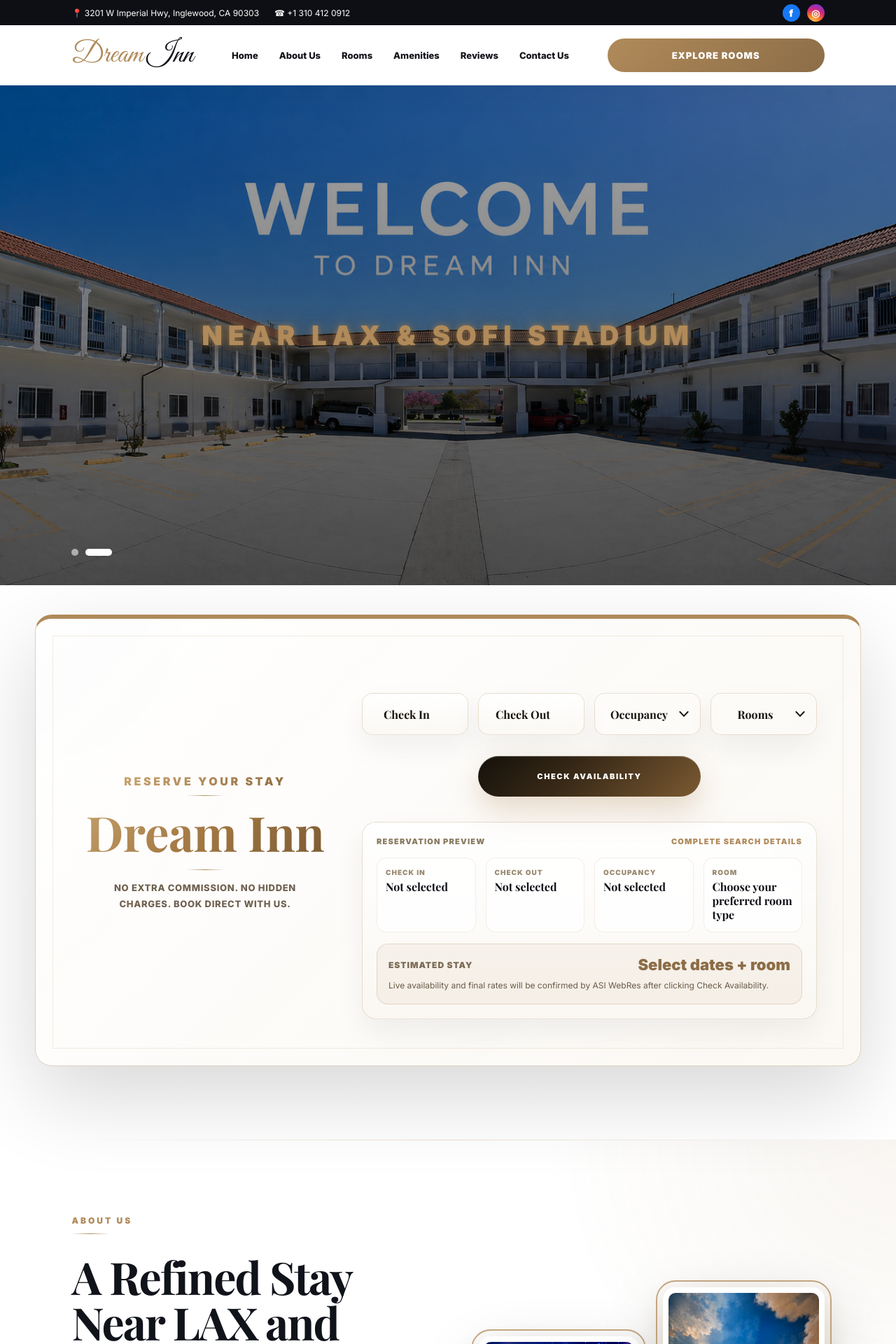
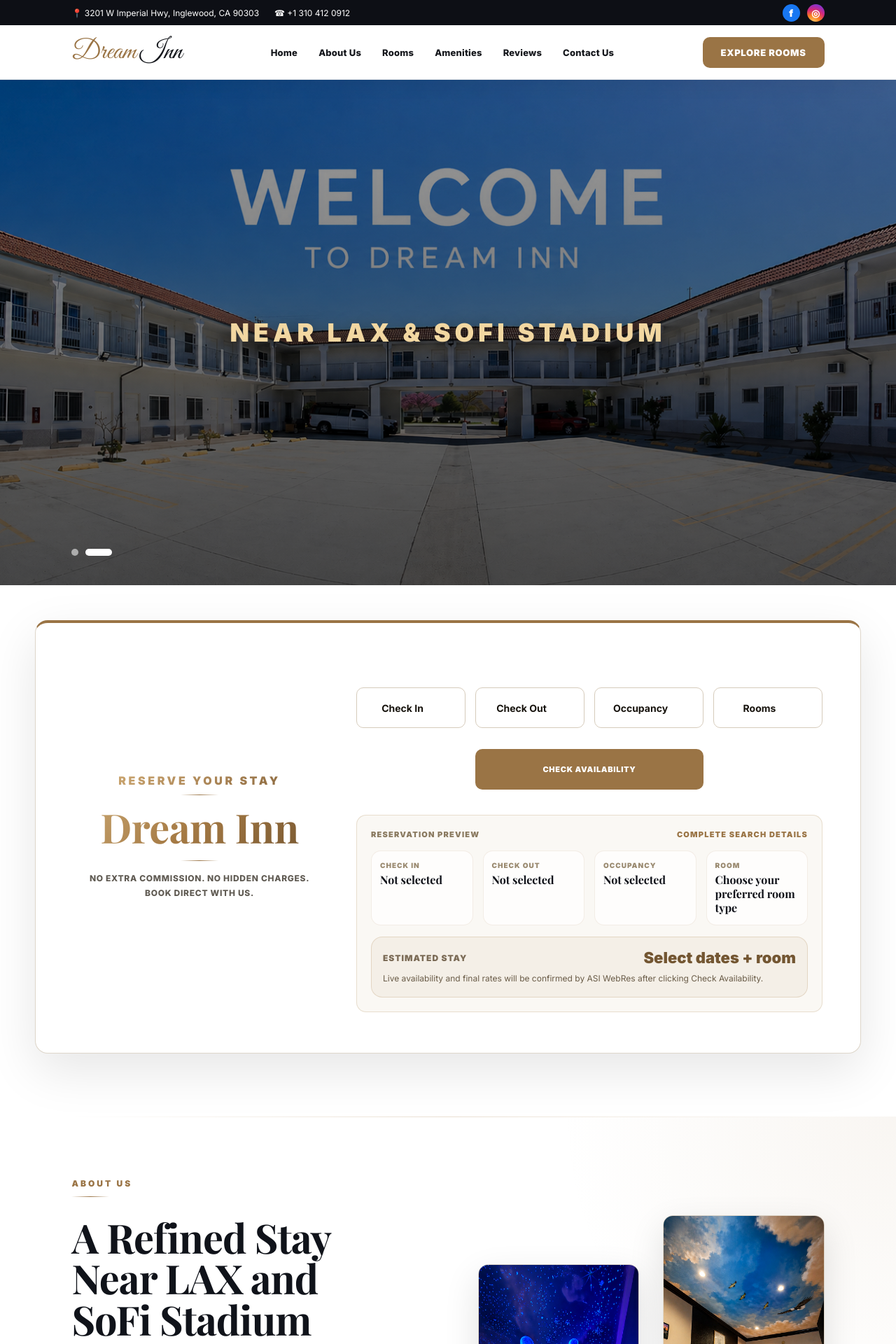
Before and after one commit to meetx00719/dream-inn-website, a React (Vite) app: page / in a window 1280 px wide. Shown: the top 1920 px of the page at 70% size. Built offline with nearby package versions, Linux system fonts and the light colour scheme; a web font is replaced by a local one.

Commit message:
qfixx
nd

```diff
--- a/src/index.css
+++ b/src/index.css
@@ -1720,3 +1720,345 @@ button {
     transition-duration: 0.01ms !important;
   }
 }
+/* ================================
+   BUSINESS LEVEL PROFESSIONAL FIX
+   ADD THIS AT VERY BOTTOM
+================================ */
+
+/* Overall clean professional feel */
+:root {
+  --gold: #9a7445;
+  --gold-dark: #735632;
+  --dark: #15171c;
+  --text: #4d5562;
+  --bg-soft: #f7f5f1;
+  --border: #ded6ca;
+  --radius-lg: 16px;
+}
+
+/* Remove overly flashy effects */
+* {
+  scroll-margin-top: 110px;
+}
+
+body {
+  background: #ffffff;
+  color: #15171c;
+}
+
+/* Header cleaner */
+.mainHeader {
+  height: 78px;
+  background: rgba(255, 255, 255, 0.96);
+  box-shadow: 0 8px 26px rgba(0, 0, 0, 0.06);
+  border-bottom: 1px solid rgba(0, 0, 0, 0.08);
+}
+
+.luxLogo {
+  font-size: 38px;
+}
+
+.desktopNav a {
+  font-size: 13px;
+  letter-spacing: 0.2px;
+}
+
+/* Buttons cleaner business style */
+.bookRoomBtn,
+.learnBtn,
+.checkBtn,
+.reviewBtn,
+.modalBookBtn {
+  background: #9a7445;
+  border-radius: 10px;
+  box-shadow: none;
+  letter-spacing: 0.7px;
+}
+
+.bookRoomBtn:hover,
+.learnBtn:hover,
+.checkBtn:hover,
+.reviewBtn:hover,
+.modalBookBtn:hover {
+  background: #735632;
+  transform: translateY(-2px);
+  box-shadow: 0 12px 28px rgba(115, 86, 50, 0.22);
+}
+
+.bookRoomBtn,
+.learnBtn,
+.reviewBtn {
+  min-width: auto;
+  padding: 14px 26px;
+}
+
+/* Hero gap fix */
+.luxHero {
+  height: calc(100vh - 78px);
+  min-height: 620px;
+  margin: 0 !important;
+  padding: 0 !important;
+  background: #000;
+}
+
+.luxHeroTrack,
+.luxHeroSlide,
+.luxHeroSlide picture,
+.luxHeroSlide img {
+  height: 100%;
+  margin: 0 !important;
+  padding: 0 !important;
+}
+
+.luxHeroSlide img {
+  width: 100%;
+  object-fit: cover;
+  object-position: center center;
+  transform: scale(1.08);
+  filter: brightness(0.76) contrast(1.03);
+}
+
+.luxHeroSlide:hover img {
+  transform: scale(1.08);
+}
+
+/* Hero text more professional */
+.heroSub {
+  color: #f2d7a1;
+  font-size: clamp(22px, 2.8vw, 40px);
+  letter-spacing: 6px;
+  text-shadow: 0 8px 24px rgba(0, 0, 0, 0.7);
+}
+
+/* Booking section cleaner */
+.bookingLuxury {
+  margin: 50px auto 90px;
+  padding: 58px 54px;
+  border-radius: 18px;
+  border: 1px solid #ded6ca;
+  border-top: 4px solid var(--gold);
+  box-shadow: 0 24px 70px rgba(0, 0, 0, 0.1);
+  background: #ffffff;
+}
+
+.bookingLuxury::before {
+  display: none;
+}
+
+.bookingTitle {
+  font-size: clamp(42px, 4.5vw, 64px);
+}
+
+.bookingDirectText {
+  color: #5f5a52;
+  font-size: 12px;
+}
+
+/* Form fields cleaner */
+.inputGroup select,
+.datePopupInput {
+  height: 58px;
+  border-radius: 10px;
+  border: 1px solid #d6cbbb;
+  background: #fff;
+  box-shadow: none;
+  font-family: "Inter", sans-serif;
+  font-size: 14px;
+  font-weight: 700;
+}
+
+.datePopupInput span {
+  font-family: "Inter", sans-serif;
+  font-size: 14px;
+}
+
+.inputGroup select:hover,
+.inputGroup select:focus,
+.datePopupInput:hover,
+.datePopupInput:focus {
+  box-shadow: 0 0 0 3px rgba(154, 116, 69, 0.14);
+}
+
+/* Calendar clean */
+.calendarPopup {
+  border-radius: 14px;
+  box-shadow: 0 22px 60px rgba(0, 0, 0, 0.2);
+}
+
+/* Preview cleaner */
+.bookingPreview {
+  border-radius: 14px;
+  background: #faf8f4;
+  box-shadow: none;
+}
+
+/* Section spacing professional */
+.aboutLuxury,
+.amenitiesLuxury,
+.reviewsSection {
+  padding-top: 90px;
+  padding-bottom: 90px;
+}
+
+.aboutCopy h2,
+.sectionCenter h2,
+.locationDetails h2 {
+  font-size: clamp(40px, 4.5vw, 64px);
+  letter-spacing: -1px;
+}
+
+.aboutCopy p,
+.aboutText {
+  font-size: 16px;
+  line-height: 1.85;
+}
+
+/* About images cleaner */
+.aboutImages img {
+  border-radius: 14px;
+  border: 1px solid #ded6ca;
+  outline: none;
+  box-shadow: 0 18px 50px rgba(0, 0, 0, 0.12);
+}
+
+.aboutImages img:hover {
+  transform: translateY(-4px) scale(1.01);
+}
+
+/* Room cards business level */
+.roomsLuxury {
+  min-height: auto;
+  padding-top: 90px;
+  padding-bottom: 95px;
+}
+
+.luxRoomCard {
+  border-radius: 16px;
+  border: 1px solid #ded6ca;
+  box-shadow: 0 18px 46px rgba(0, 0, 0, 0.08);
+  background: #fff;
+}
+
+.luxRoomCard:hover {
+  transform: translateY(-7px);
+  box-shadow: 0 26px 64px rgba(0, 0, 0, 0.12);
+}
+
+.cardImgWrap {
+  border-radius: 12px;
+  border: 1px solid #ded6ca;
+  box-shadow: none;
+}
+
+.cardInfo h3 {
+  font-size: 28px;
+}
+
+.cardInfo p {
+  font-size: 15px;
+  line-height: 1.75;
+}
+
+/* Amenities cleaner */
+.amenityGrid div,
+.reviewCard {
+  border-radius: 14px;
+  border: 1px solid #ded6ca;
+  box-shadow: 0 12px 34px rgba(0, 0, 0, 0.06);
+  background: #fff;
+}
+
+.amenityGrid div:hover,
+.reviewCard:hover {
+  transform: translateY(-4px);
+}
+
+/* Contact section cleaner */
+.locationLuxury {
+  border-radius: 18px;
+  background: #15171c;
+  box-shadow: 0 24px 70px rgba(0, 0, 0, 0.24);
+}
+
+.locationLuxury::before {
+  display: none;
+}
+
+.mapBox {
+  border-radius: 14px;
+  border: 1px solid #ded6ca;
+  outline: none;
+}
+
+/* Modal cleaner */
+.roomModal {
+  border-radius: 18px;
+}
+
+.modalHeaderImg {
+  border: 0;
+  outline: none;
+}
+
+.modalFeature {
+  border-radius: 14px;
+}
+
+/* Mobile bug fixes */
+@media (max-width: 760px) {
+  * {
+    scroll-margin-top: 90px;
+  }
+
+  .mainHeader {
+    height: 72px;
+    background: rgba(15, 17, 22, 0.82);
+  }
+
+  .luxHero {
+    height: 100vh;
+    min-height: 560px;
+  }
+
+  .luxHeroSlide img {
+    transform: scale(1.12);
+    object-position: center center;
+  }
+
+  .heroSub {
+    font-size: 14px;
+    letter-spacing: 2.5px;
+    line-height: 1.6;
+  }
+
+  .bookingLuxury {
+    margin: 32px auto 58px;
+    padding: 36px 20px;
+    width: calc(100% - 24px);
+  }
+
+  .bookingTitle {
+    font-size: 44px;
+  }
+
+  .aboutLuxury,
+  .amenitiesLuxury,
+  .reviewsSection {
+    padding-top: 64px;
+    padding-bottom: 64px;
+  }
+
+  .roomsLuxury {
+    padding-top: 64px;
+    padding-bottom: 72px;
+  }
+
+  .luxRoomCard {
+    min-height: 480px;
+  }
+
+  .locationLuxury {
+    margin: 48px 6%;
+    padding: 32px 22px;
+  }
+}
```
